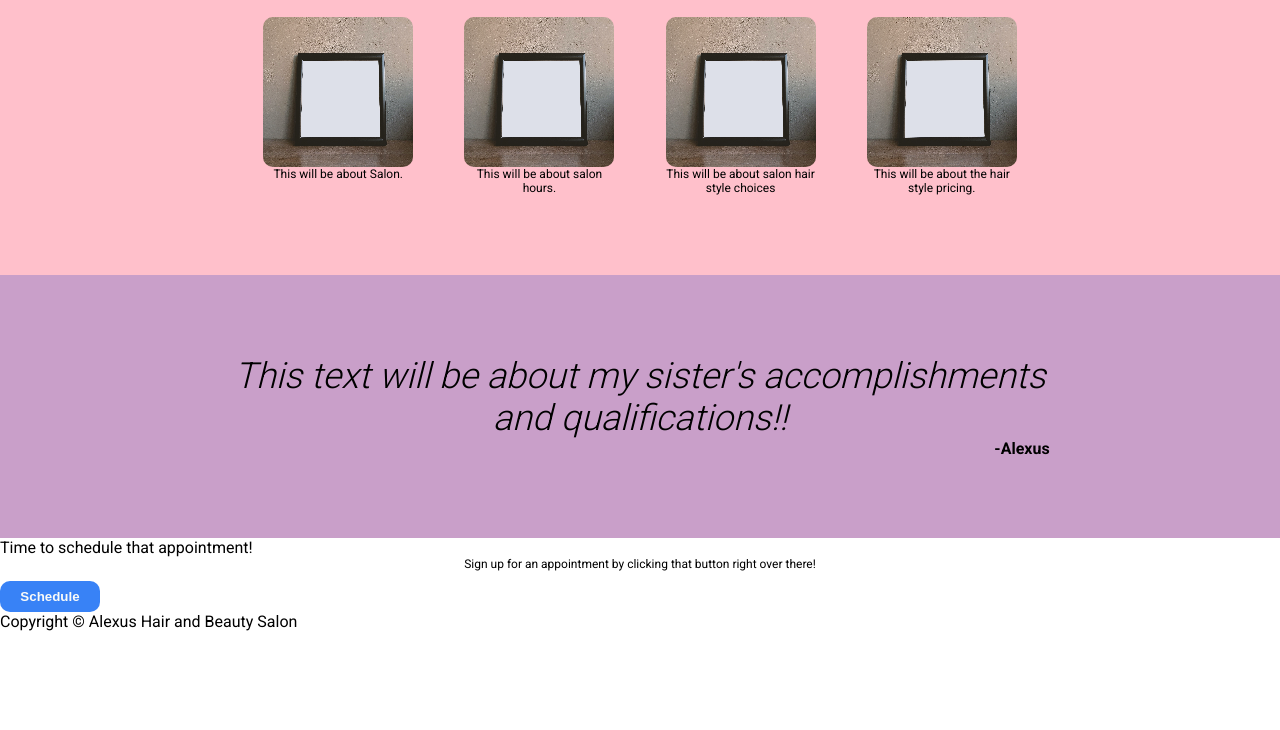
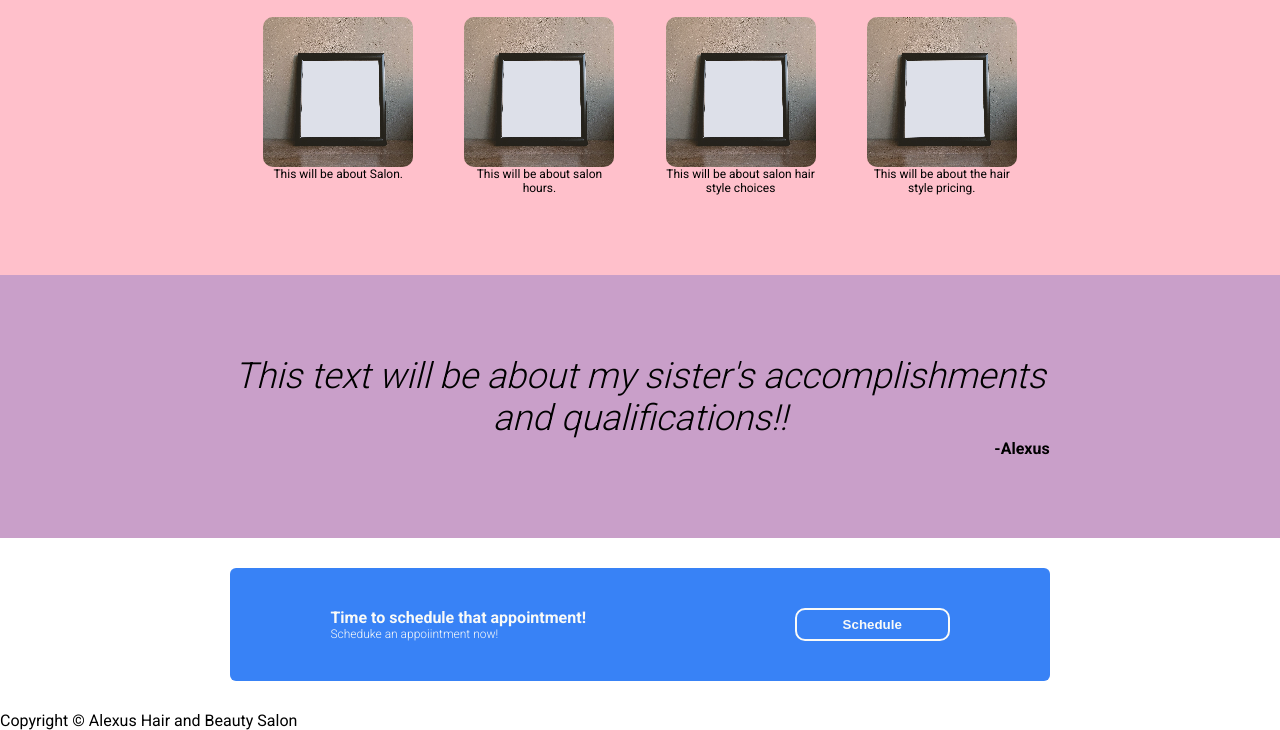
Before and after one commit to makiophillips/Landing-Page, a plain HTML site: page index.html in a window 1280 px wide. Shown: the part 495-1225 px from the top of the page. Before the commit the page ends 1126 px from the top, so only its background shows below. Drawn offline with Linux system fonts and the light colour scheme.

Commit message:
fixed element tags and the attributes

```diff
--- a/index.html
+++ b/index.html
@@ -30,7 +30,7 @@
             <div class="intro">
                 <p id="intro-a"><span>This Website is awesome!</span></p>
                 <p>Content that will have be filled later on for sister's website!</p>
-                <button>Sign Up</button>
+                <button id="signup">Sign Up</button>
             </div>
 
             <div class="picdiv">
@@ -68,10 +68,13 @@
     </div>
 
     <div class="cont-4">
-
-            <div class="header">Time to schedule that appointment!</div>
-            <div class="text">Sign up for an appointment by clicking that button right over there!</div>
-            <button class="continue">Schedule</button>
+        <div class="cont-4a">
+            <div class="cont-4ht">
+            <div class="cont-4header">Time to schedule that appointment!</div>
+            <div class="cont-4text">Scheduke an appoiintment now!</div>
+        </div>
+            <button id="schedule">Schedule</button>
+        </div>
 
     </div>
 
--- a/style.css
+++ b/style.css
@@ -52,7 +52,6 @@ body {
     display: flex;
     justify-content: flex-start;
     max-height: inherit;
-    flex-wrap: wrap;
 }
 
 p {
@@ -80,7 +79,7 @@ span {
 }
 
 
-button {
+#signup {
     padding: 8px;
     margin-top: 10px;
     width: 100px;
@@ -184,3 +183,51 @@ div.text {
     justify-content: flex-end;
     font-weight: bold;
 }
+
+.cont-4{
+    display: flex;
+    justify-content: space-between;
+    margin-inline: 18%;
+    margin-block: 30px;
+}
+
+.cont-4a {
+    flex: 1;
+    display: flex;
+    background-color: #3882F6;
+    padding-inline: 100px;
+    padding-block: 40px;
+    border-radius: 6px;
+    background-position: left top;
+    background-repeat: repeat;
+    image-rendering: pixelated;
+}
+
+.cont-4ht {
+    flex: 1;
+    justify-content: center;
+    align-items: center;
+    color: #F9FAF8;
+}
+
+#schedule {
+    flex: 1;
+    justify-content: center;
+    align-items: center;
+    height: auto;
+    background-color: #3882F6;
+    border-radius:  10px;
+    border: 2px solid #F9FAF8;
+    color: #F9FAF8;
+    font-weight: bold;
+    max-width: 25%;
+}
+
+.cont-4header {
+    font-weight: bold;
+}
+
+.cont-4text {
+    font-weight: 100;
+    font-size: 12px;
+}
```
